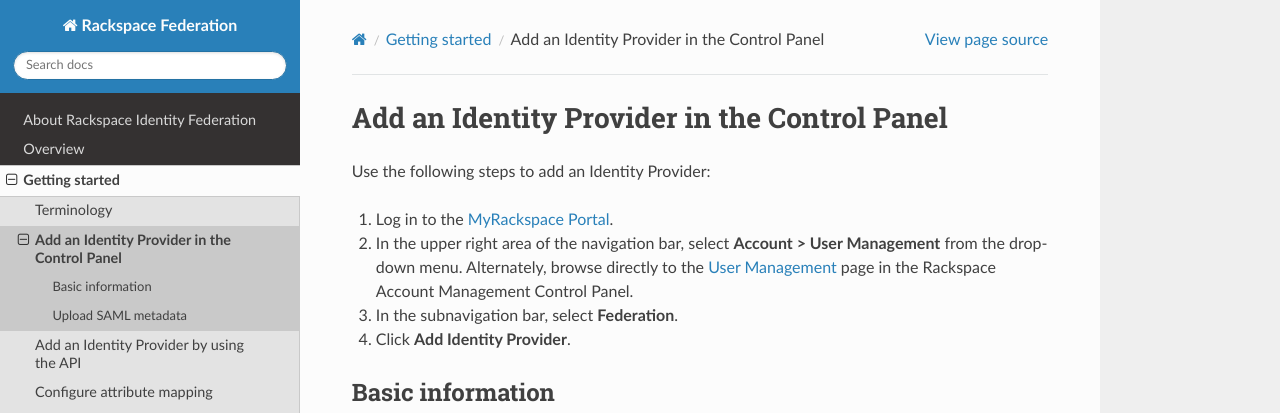
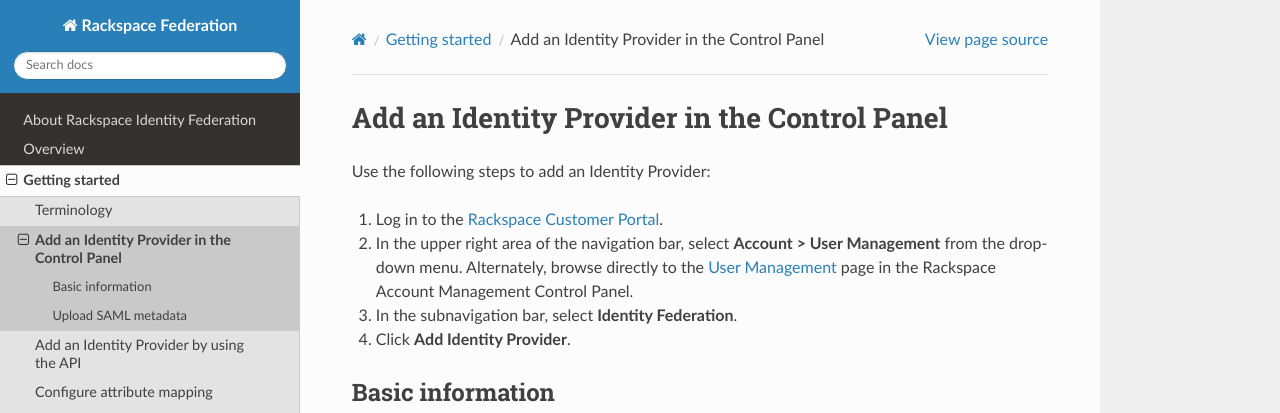
Before and after one commit to rackerlabs/docs-rackspace-federation, a Sphinx documentation site: the page built from doc/gettingstarted/add-idp-cp.rst, in a window 1280 px wide and 1065 px high. Shown: the top 413 px of the window. Built offline with Sphinx 7.4.7 and the Read the Docs theme 2.0.0, drawn with Linux system fonts in a browser that asks for light colours; the version number could not be read and is left out.

Commit message:
Fix link text (#55)
* Fix link text

The build is auto de-referencing login.rackspace.com to "MyRackspace"

* Undo

* Change link display text

It was changed to say MyRackspace when these docs are for both Dedicated and Cloud.

* updated to "Customer Portal"

```diff
--- a/doc/gettingstarted/add-idp-cp.rst
+++ b/doc/gettingstarted/add-idp-cp.rst
@@ -6,14 +6,14 @@
 
 Use the following steps to add an |idp|:
 
-1. Log in to the `MyRackspace Portal <https://login.rackspace.com>`_.
+1. Log in to the `Rackspace Customer Portal <https://login.rackspace.com>`_.
 
 2. In the upper right area of the navigation bar, select
    **Account > User Management** from the drop-down menu. Alternately, browse
    directly to the `User Management <https://account.rackspace.com/users>`_
    page in the Rackspace Account Management Control Panel.
 
-3. In the subnavigation bar, select **Federation**.
+3. In the subnavigation bar, select **Identity Federation**.
 
 4. Click **Add Identity Provider**.
 
```
